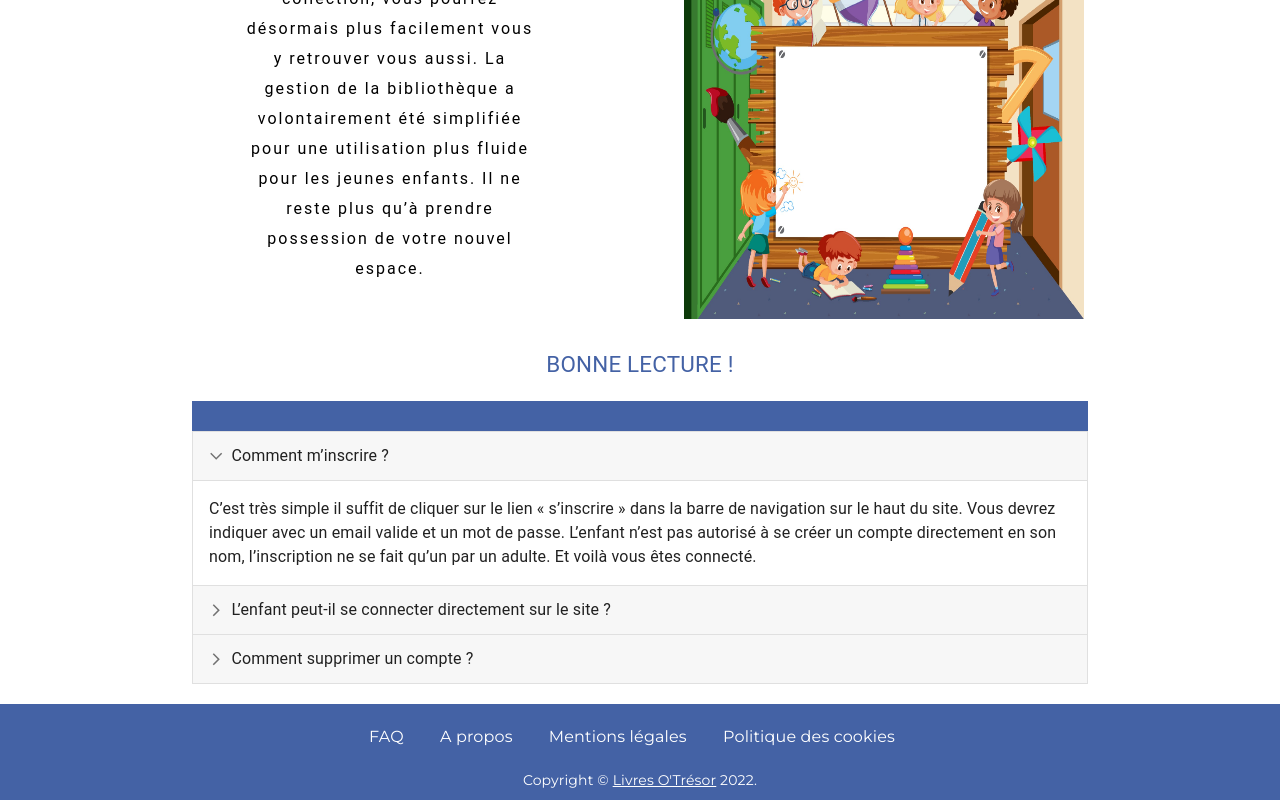
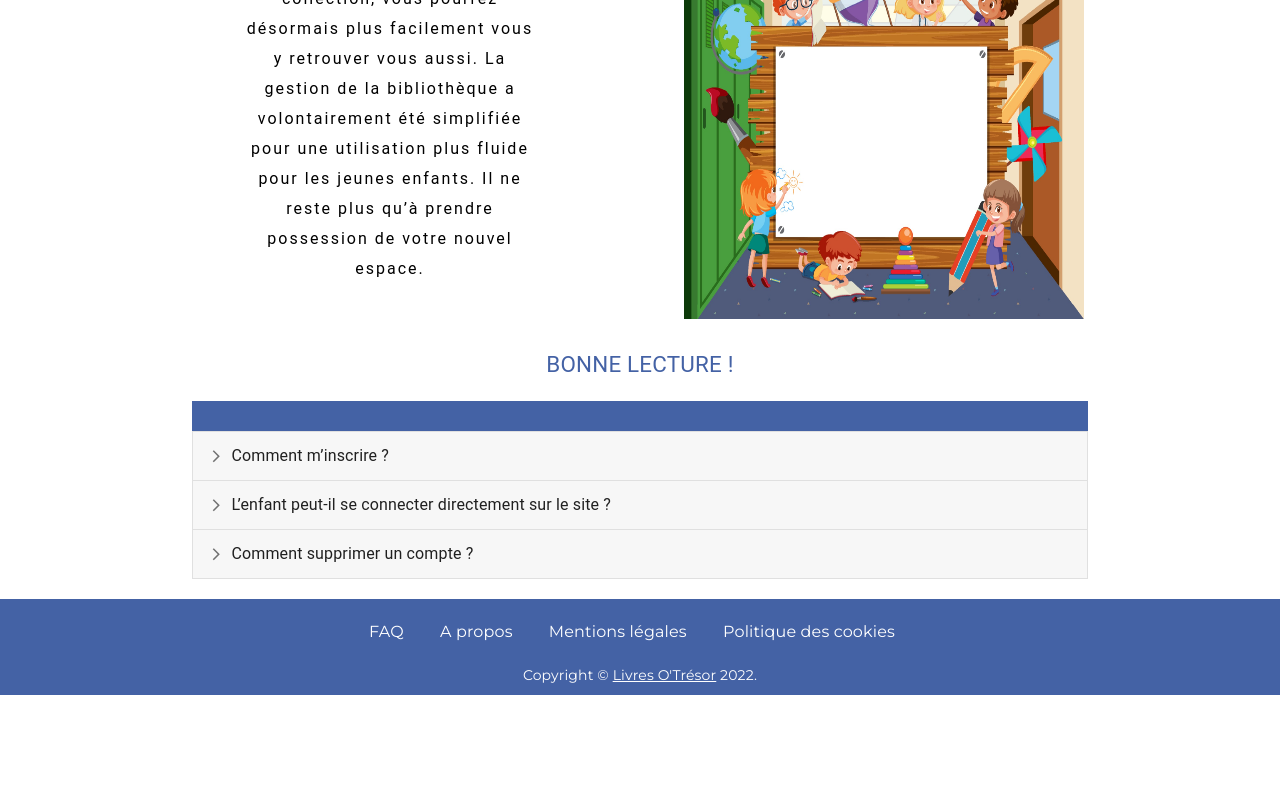
Before and after one commit to MarieLouPLevasseur/Projet-livresOtresor-front, a React (Create React App) app: page / in a window 1280 px wide. Shown: the part 1219-2019 px from the top of the page. After the commit the page ends 1914 px from the top, so only its background shows below. Built offline with nearby package versions, Linux system fonts and the light colour scheme.

Commit message:
commit test

```diff
--- a/src/components/Home/Faq/Faq.js
+++ b/src/components/Home/Faq/Faq.js
@@ -45,7 +45,7 @@ const AccordionDetails = styled(MuiAccordionDetails)(({ theme }) => ({
 }));
 
 export default function CustomizedAccordions() {
-  const [expanded, setExpanded] = React.useState('panel1');
+  const [expanded, setExpanded] = React.useState('');
 
   const handleChange = (panel) => (event, newExpanded) => {
     setExpanded(newExpanded ? panel : false);
```
